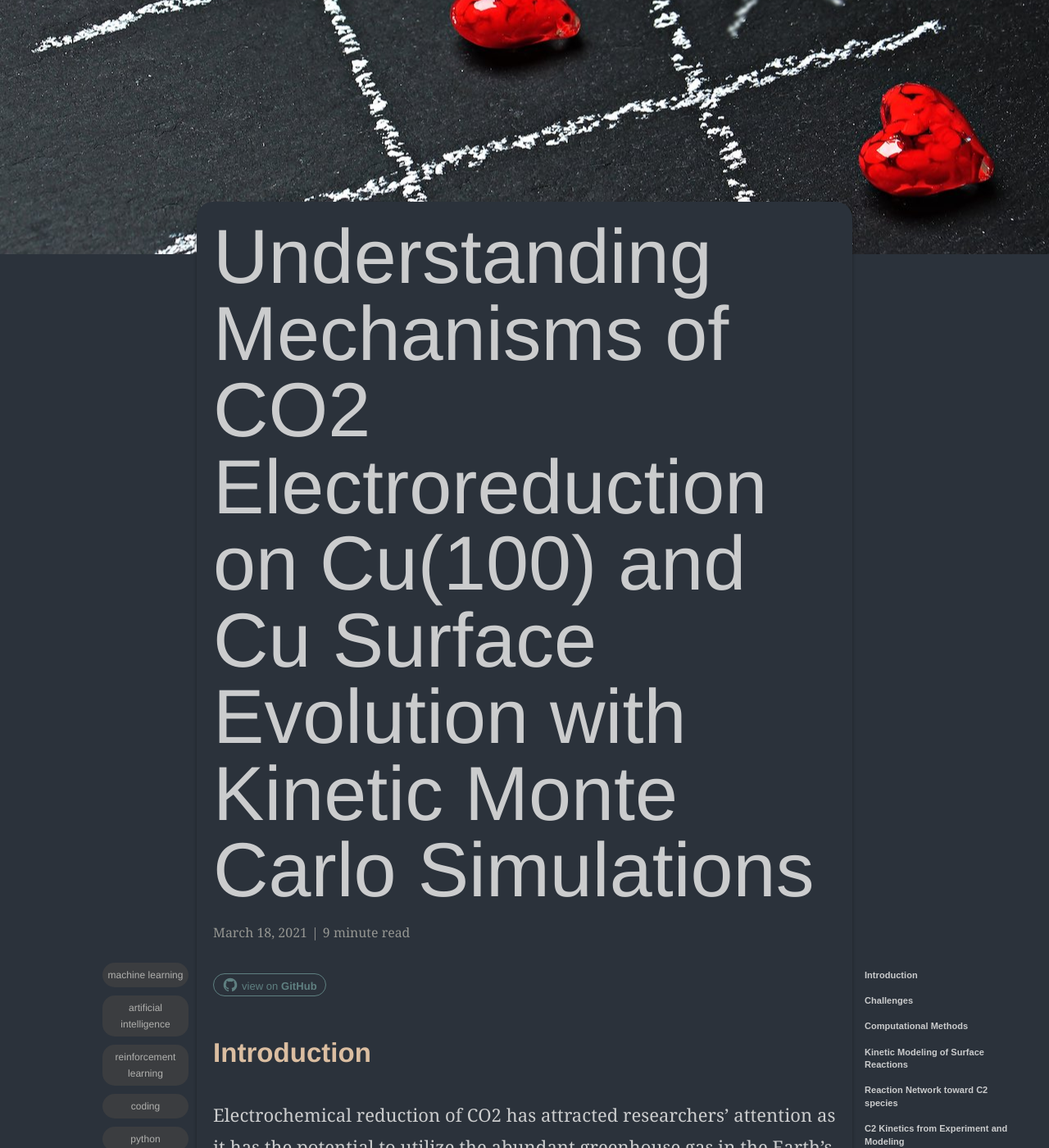
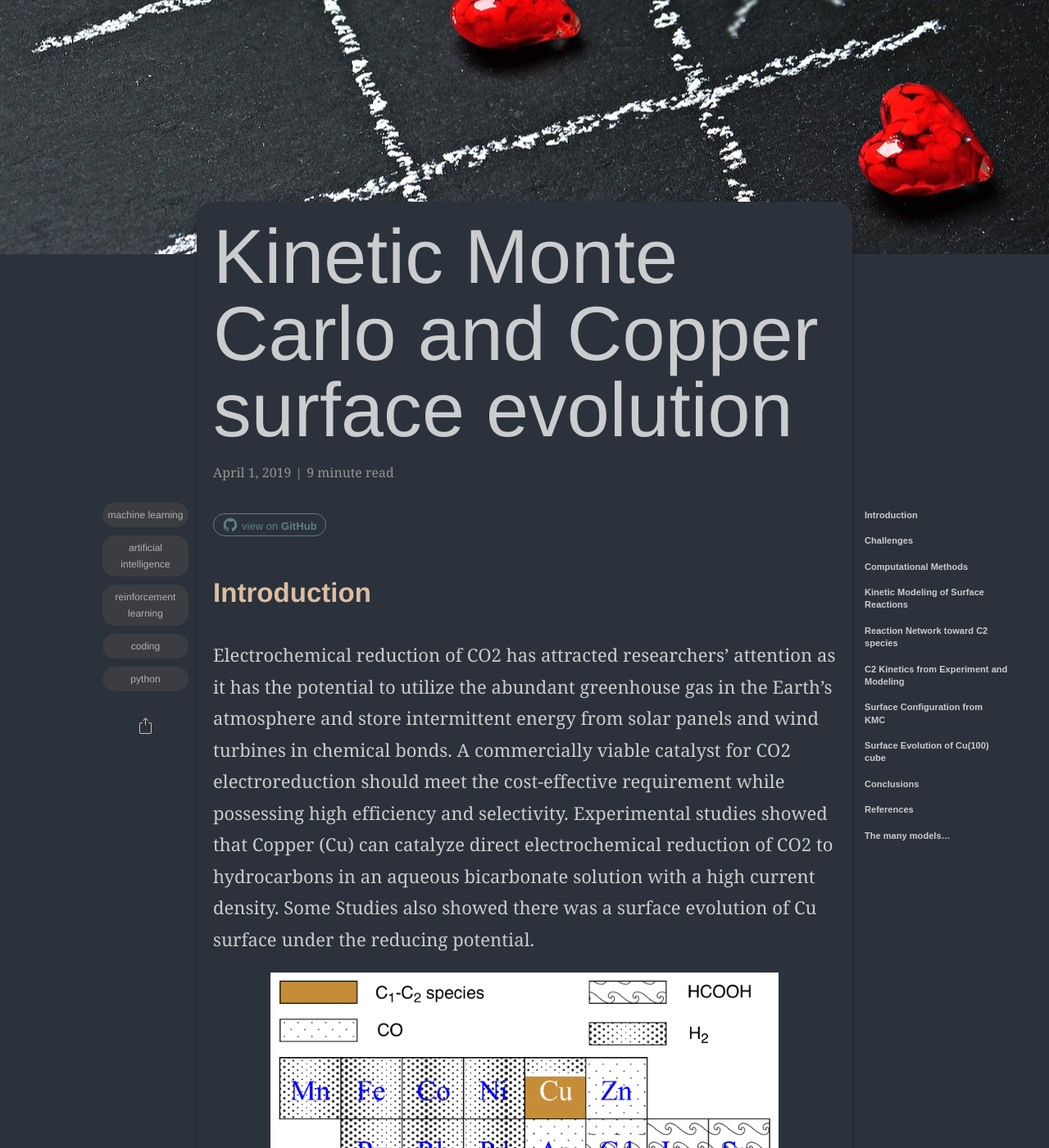
Before and after one commit to mutianyou2013/mutianyou2013.github.io, a Jekyll site: the page built from _posts/2019-04-01-CO2-Cu-KMC.md, in a window 1280 px wide and 1400 px high, scrolled down 362 px. Shown: the whole window at 82% size. Built offline with Jekyll 4.4.1, drawn with Linux system fonts in a browser that asks for light colours; some web fonts are replaced; comment, search, counter and statistics services are not loaded.

Commit message:
Update 2019-04-01-CO2-Cu-KMC.md

```diff
--- a/_posts/2019-04-01-CO2-Cu-KMC.md
+++ b/_posts/2019-04-01-CO2-Cu-KMC.md
@@ -2,8 +2,8 @@
 layout: post
 read_time: true
 show_date: true
-title:  Understanding Mechanisms of CO2 Electroreduction on Cu(100) and Cu Surface Evolution with Kinetic Monte Carlo Simulations
-date:   2021-03-18 15:14:20 -0600
+title:  Kinetic Monte Carlo and Copper surface evolution
+date:   2019-04-01 15:14:20 -0600
 description: "Inspired by Deep Mind's astonishing feats of having their Alpha Go, Alpha Zero and Alpha Star programs learn (and be amazing at it) Go, Chess, Atari games and lately Starcraft; I set myself to the task of programming a neural network that will learn by itself how to play the ancient game of tic tac toe. How hard could it be?"
 img: posts/20210318/TicTacToeSml.jpg
 tags: [machine learning, artificial intelligence, reinforcement learning, coding, python]
```
